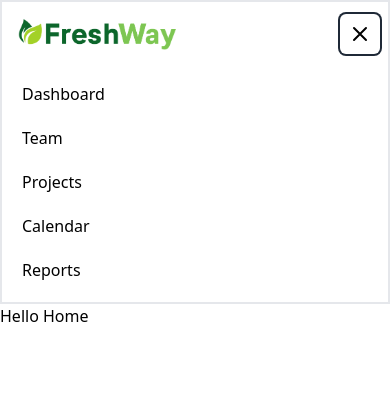
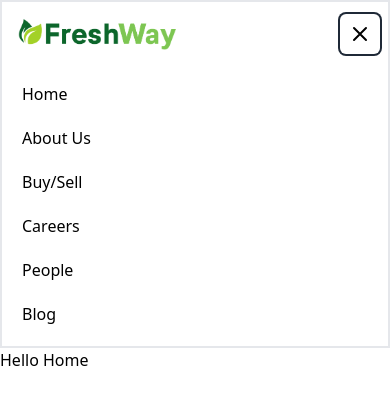
Before and after one commit to AveyBD/freshway.com.bd, a React (Create React App) app: page / in a window 390 px wide. Both pictures are taken after a click on the button "Open main menu". Shown: the top 404 px of the page. Built offline with nearby package versions, Linux system fonts and the light colour scheme.

Commit message:
Added Link in Nav

```diff
--- a/src/Components/Header/Nav/Nav.js
+++ b/src/Components/Header/Nav/Nav.js
@@ -1,6 +1,7 @@
 import React, { useState } from "react";
 import { Transition } from "@headlessui/react";
 import logo from "../../../Assets/Images/FreshWay-Retina.png";
+import { Link } from "react-router-dom";
 
 function Nav() {
   const [isOpen, setIsOpen] = useState(false);
@@ -19,46 +20,46 @@ function Nav() {
               </div>
               <div className="hidden md:block">
                 <div className="ml-10 flex items-baseline space-x-4">
-                  <a
-                    href="/"
+                  <Link
+                    to="/"
                     className="hover:text-green-600 px-3 py-2 rounded-md text-sm font-medium"
                   >
                     Home
-                  </a>
+                  </Link>
 
-                  <a
-                    href="/"
+                  <Link
+                    to="/about"
                     className="hover:text-green-600 px-3 py-2 rounded-md text-sm font-medium"
                   >
                     About Us
-                  </a>
+                  </Link>
 
-                  <a
-                    href="/"
+                  <Link
+                    to="/buysell"
                     className="hover:text-green-600 px-3 py-2 rounded-md text-sm font-medium"
                   >
                     Buy/Sell
-                  </a>
+                  </Link>
 
-                  <a
-                    href="/"
+                  <Link
+                    to="/careers"
                     className="hover:text-green-600 px-3 py-2 rounded-md text-sm font-medium"
                   >
                     Careers
-                  </a>
+                  </Link>
 
-                  <a
-                    href="/"
+                  <Link
+                    to="/people"
                     className="hover:text-green-600 px-3 py-2 rounded-md text-sm font-medium"
                   >
                     People
-                  </a>
-                  <a
-                    href="/"
+                  </Link>
+                  <Link
+                    to="/"
                     className="hover:text-green-600 px-3 py-2 rounded-md text-sm font-medium"
                   >
                     Blog
-                  </a>
+                  </Link>
                 </div>
               </div>
             </div>
@@ -121,40 +122,46 @@ function Nav() {
           {(ref) => (
             <div className="md:hidden"id="mobile-menu">
               <div ref={ref} className="px-2 pt-2 pb-3 space-y-1 sm:px-3">
-                <a
-                  href="/"
+                <Link
+                  to="/"
                   className="hover:text-green-600 block px-3 py-2 rounded-md text-base font-medium"
                 >
-                  Dashboard
-                </a>
+                  Home
+                </Link>
 
-                <a
-                  href="/"
+                <Link
+                  to="/about"
                   className="hover:text-green-600 block px-3 py-2 rounded-md text-base font-medium"
                 >
-                  Team
-                </a>
+                  About Us
+                </Link>
 
-                <a
-                  href="/"
+                <Link
+                  to="/buysell"
                   className="hover:text-green-600 block px-3 py-2 rounded-md text-base font-medium"
                 >
-                  Projects
-                </a>
+                  Buy/Sell
+                </Link>
 
-                <a
-                  href="/"
+                <Link
+                  to="/careers"
                   className="hover:text-green-600 block px-3 py-2 rounded-md text-base font-medium"
                 >
-                  Calendar
-                </a>
+                  Careers
+                </Link>
 
-                <a
-                  href="/"
+                <Link
+                  to="/people"
                   className="hover:text-green-600 block px-3 py-2 rounded-md text-base font-medium"
                 >
-                  Reports
-                </a>
+                  People
+                </Link>
+                <Link
+                  to="/blog"
+                  className="hover:text-green-600 block px-3 py-2 rounded-md text-base font-medium"
+                >
+                  Blog
+                </Link>
               </div>
             </div>
           )}
```
